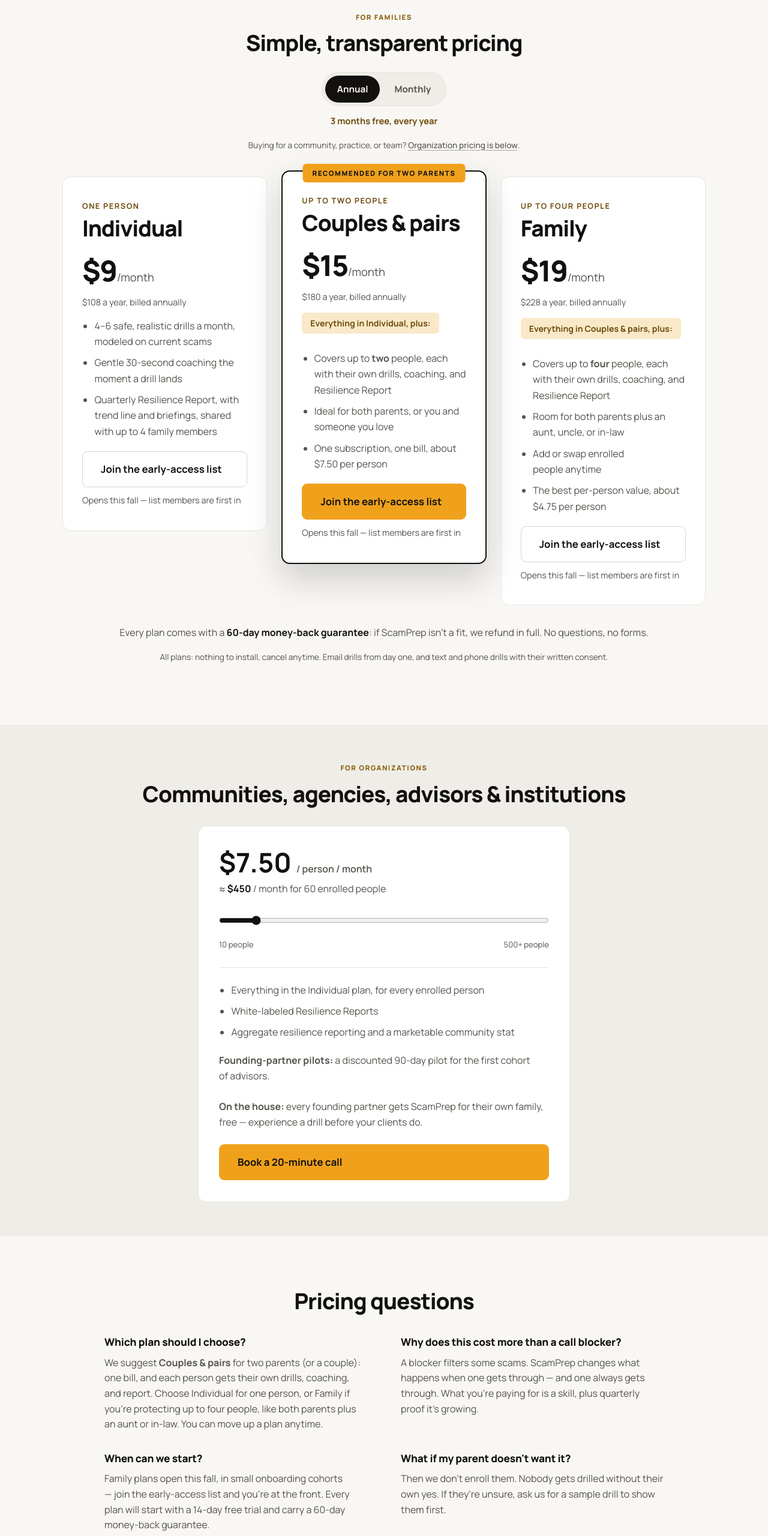
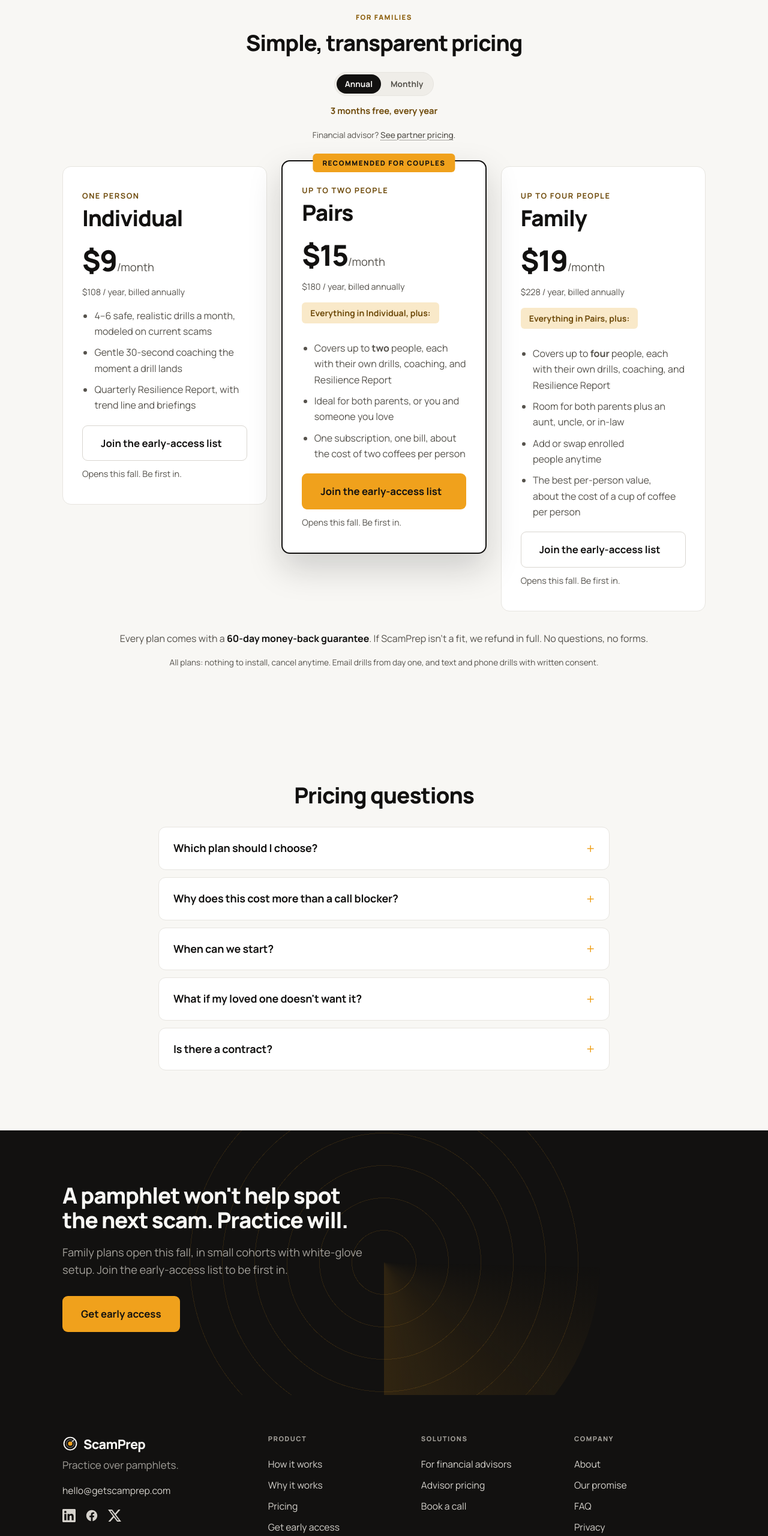
Before and after one commit to sawtoothtechnologies/sprysafe-site, an Astro site: page /pricing in a window 1280 px wide. Shown: the part 200-2760 px from the top of the page at 60% size. Built offline with nearby package versions, Linux system fonts and the light colour scheme; Astro itself is replaced by a stand-in of ours.

Commit message:
Pricing, About, Early access, Thanks and Promise copy edits; pricing page family-only with FAQ accordion; footer advisor links

```diff
--- a/src/components/CtaBand.astro
+++ b/src/components/CtaBand.astro
@@ -5,6 +5,7 @@ const {
   cta = 'Get early access',
   href = '/early-access',
   layout = 'center', // 'center' (default) or 'split': left copy + right-hand slot
+  note = '', // optional muted aside under the button; may contain HTML (e.g. a mailto link)
 } = Astro.props;
 const split = layout === 'split';
 ---
@@ -22,6 +23,7 @@ const split = layout === 'split';
           <a class="btn btn--primary" href={href}>{cta}</a>
         </span>
       </p>
+      {note && <p class="cta-band__note" set:html={note} />}
     </div>
     {split && Astro.slots.has('default') && (
       <div class="cta-band__aside"><slot /></div>
@@ -32,6 +34,8 @@ const split = layout === 'split';
 <style>
   .cta-band__inner { position: relative; }
   .cta-band .lede { max-width: 40rem; }
+  .cta-band__note { margin: 22px 0 0; font-size: 0.95rem; color: var(--gray-400); max-width: 40rem; }
+  .cta-band__note a { color: var(--paper-bg); text-decoration: underline; text-underline-offset: 3px; }
   .cta-band__radar {
     left: 50%;
     top: 50%;
--- a/src/layouts/Base.astro
+++ b/src/layouts/Base.astro
@@ -136,8 +136,8 @@ const orgSchema = {
           </nav>
           <nav aria-label="Footer — solutions">
             <p class="footer-head">Solutions</p>
-            <a href="/solutions">For organizations</a>
-            <a href="/solutions#pricing">Partner pricing</a>
+            <a href="/solutions">For financial advisors</a>
+            <a href="/solutions#pricing">Advisor pricing</a>
             <a href="https://cal.com/scamprep/partner-call">Book a call</a>
           </nav>
           <nav aria-label="Footer — company">
--- a/src/pages/pricing.astro
+++ b/src/pages/pricing.astro
@@ -1,7 +1,7 @@
 ---
 import Base from '../layouts/Base.astro';
 import CtaBand from '../components/CtaBand.astro';
-import OrgPricing from '../components/OrgPricing.astro';
+import Faq from '../components/Faq.astro';
 import { checkoutLinks } from '../data/checkout.js';
 
 // Checkout URL for a plan + billing period, falling back to the waitlist
@@ -9,11 +9,34 @@ import { checkoutLinks } from '../data/checkout.js';
 // Falls back to the early-access list, carrying which plan they picked. When Stripe
 // Payment Links are pasted into checkout.js, buttons revert to checkout automatically.
 const co = (plan, mode) => checkoutLinks[plan]?.[mode] || `/early-access?plan=${plan}`;
+
+const pricingFaqs = [
+  {
+    q: 'Which plan should I choose?',
+    a: `<p>We suggest <strong>Pairs</strong> for two loved ones (like parents): one bill, and each person gets their own drills, coaching, and report. Choose Individual for one person, or Family if you're protecting up to four people, like both parents plus an aunt or in-law. You can change plans anytime.</p>`,
+  },
+  {
+    q: 'Why does this cost more than a call blocker?',
+    a: `<p>A blocker filters some scams. ScamPrep changes what happens when one gets through… and one always gets through. You’re paying for a skill, not just a service, plus quarterly proof it's growing.</p>`,
+  },
+  {
+    q: 'When can we start?',
+    a: `<p>Plans open this fall, in small onboarding cohorts. Join the early-access list and you're at the front. Every plan starts with a 14-day free trial and carries a 60-day money-back guarantee.</p>`,
+  },
+  {
+    q: "What if my loved one doesn't want it?",
+    a: `<p>Then we don't enroll them, and you get a refund. Nobody gets drilled without their own yes. If they're unsure, ask us for a sample drill to show them first: <a href="mailto:hello@getscamprep.com">hello@getscamprep.com</a></p>`,
+  },
+  {
+    q: 'Is there a contract?',
+    a: `<p>None. Monthly plans cancel anytime. Annual plans extend access through the end of your billing period.</p>`,
+  },
+];
 ---
 
 <Base
-  title="ScamPrep Pricing: Plans from $9/month, with a 14-Day Free Trial"
-  description="Three simple plans: one person ($9/mo), up to two ($15/mo), or up to four ($19/mo), billed annually. Family plans open this fall — join the early-access list. Business pricing for communities, agencies, and advisors."
+  title="ScamPrep pricing: simulated scams from $9/month, with a free trial"
+  description="Three simple plans: one person ($9/mo), up to two ($15/mo), or up to four ($19/mo), billed annually. Family plans open this fall, join the early-access list. Advisor pricing is on the For financial advisors page."
 >
   <!-- Availability notice: one slim, dismissible line instead of a paragraph in the
        header. Dismissal sticks for the browser session. Without JS it simply shows
@@ -21,8 +44,8 @@ const co = (plan, mode) => checkoutLinks[plan]?.[mode] || `/early-access?plan=${
   <div class="notice" id="pricing-notice">
     <div class="wrap notice__inner">
       <p>
-        <strong>Family plans open this fall</strong> — <a href="/early-access">join the
-        early-access list</a> to be first in. Organizations can <a href="https://cal.com/scamprep/partner-call">start now</a>.
+        <strong>Family plans open this fall.</strong> <a href="/early-access">Join the
+        early-access list</a> to be first in. Financial advisor? <a href="/solutions">Get started now</a>.
       </p>
       <button type="button" class="notice__close" aria-label="Dismiss notice">&times;</button>
     </div>
@@ -40,7 +63,7 @@ const co = (plan, mode) => checkoutLinks[plan]?.[mode] || `/early-access?plan=${
         </div>
       </div>
       <p class="billing-note is-on" aria-live="polite">3 months free, every year</p>
-      <p class="org-jump">Buying for a community, practice, or team? <a href="#org-pricing">Organization pricing is below</a>.</p>
+      <p class="org-jump">Financial advisor? <a href="/solutions#pricing">See partner pricing</a>.</p>
     </div>
 
     <div class="wrap">
@@ -52,33 +75,33 @@ const co = (plan, mode) => checkoutLinks[plan]?.[mode] || `/early-access?plan=${
           <p class="price-card__price">
             <span class="price-card__num" data-annual="$9" data-monthly="$12">$9</span>/month
           </p>
-          <p class="price-card__billing" data-annual="$108 a year, billed annually" data-monthly="billed monthly, cancel anytime">$108 a year, billed annually</p>
+          <p class="price-card__billing" data-annual="$108 / year, billed annually" data-monthly="billed monthly, cancel anytime">$108 / year, billed annually</p>
           <ul>
             <li>4–6 safe, realistic drills a month, modeled on current scams</li>
             <li>Gentle 30-second coaching the moment a drill lands</li>
-            <li>Quarterly Resilience Report, with trend line and briefings, shared with up to 4 family members</li>
+            <li>Quarterly Resilience Report, with trend line and briefings</li>
           </ul>
           <a class="btn btn--ghost" data-checkout href={co('individual', 'annual')} data-annual-href={co('individual', 'annual')} data-monthly-href={co('individual', 'monthly')}>Join the early-access list</a>
-          <p class="price-card__trial">Opens this fall — list members are first in</p>
+          <p class="price-card__trial">Opens this fall. Be first in.</p>
         </div>
 
         <!-- Tier 2 — up to two (RECOMMENDED) -->
         <div class="price-card price-card--featured">
-          <span class="price-badge">Recommended for two parents</span>
+          <span class="price-badge">Recommended for couples</span>
           <p class="price-card__label">Up to two people</p>
-          <h2>Couples &amp; pairs</h2>
+          <h2>Pairs</h2>
           <p class="price-card__price">
             <span class="price-card__num" data-annual="$15" data-monthly="$20">$15</span>/month
           </p>
-          <p class="price-card__billing" data-annual="$180 a year, billed annually" data-monthly="billed monthly, cancel anytime">$180 a year, billed annually</p>
+          <p class="price-card__billing" data-annual="$180 / year, billed annually" data-monthly="billed monthly, cancel anytime">$180 / year, billed annually</p>
           <p class="price-card__inherit">Everything in <strong>Individual</strong>, plus:</p>
           <ul>
             <li>Covers up to <strong>two</strong> people, each with their own drills, coaching, and Resilience Report</li>
             <li>Ideal for both parents, or you and someone you love</li>
-            <li>One subscription, one bill, about <span data-annual="$7.50" data-monthly="$10">$7.50</span> per person</li>
+            <li>One subscription, one bill, about the cost of two coffees per person</li>
           </ul>
           <a class="btn btn--primary" data-checkout href={co('couples', 'annual')} data-annual-href={co('couples', 'annual')} data-monthly-href={co('couples', 'monthly')}>Join the early-access list</a>
-          <p class="price-card__trial">Opens this fall — list members are first in</p>
+          <p class="price-card__trial">Opens this fall. Be first in.</p>
         </div>
 
         <!-- Tier 3 — up to four -->
@@ -88,83 +111,34 @@ const co = (plan, mode) => checkoutLinks[plan]?.[mode] || `/early-access?plan=${
           <p class="price-card__price">
             <span class="price-card__num" data-annual="$19" data-monthly="$25">$19</span>/month
           </p>
-          <p class="price-card__billing" data-annual="$228 a year, billed annually" data-monthly="billed monthly, cancel anytime">$228 a year, billed annually</p>
-          <p class="price-card__inherit">Everything in <strong>Couples &amp; pairs</strong>, plus:</p>
+          <p class="price-card__billing" data-annual="$228 / year, billed annually" data-monthly="billed monthly, cancel anytime">$228 / year, billed annually</p>
+          <p class="price-card__inherit">Everything in <strong>Pairs</strong>, plus:</p>
           <ul>
             <li>Covers up to <strong>four</strong> people, each with their own drills, coaching, and Resilience Report</li>
             <li>Room for both parents plus an aunt, uncle, or in-law</li>
             <li>Add or swap enrolled people anytime</li>
-            <li>The best per-person value, about <span data-annual="$4.75" data-monthly="$6.25">$4.75</span> per person</li>
+            <li>The best per-person value, about the cost of a cup of coffee per person</li>
           </ul>
           <a class="btn btn--ghost" data-checkout href={co('family', 'annual')} data-annual-href={co('family', 'annual')} data-monthly-href={co('family', 'monthly')}>Join the early-access list</a>
-          <p class="price-card__trial">Opens this fall — list members are first in</p>
+          <p class="price-card__trial">Opens this fall. Be first in.</p>
         </div>
       </div>
       <p class="guarantee center">
-        Every plan comes with a <strong>60-day money-back guarantee</strong>: if ScamPrep isn't a
-        fit, we refund in full. No questions, no forms.
+        Every plan comes with a <strong>60-day money-back guarantee</strong>. If ScamPrep isn't a fit, we refund in full. No questions, no forms.
       </p>
       <p class="plan-fineprint center">
-        All plans: nothing to install, cancel anytime. Email drills from day one, and text and
-        phone drills with their written consent.
+        All plans: nothing to install, cancel anytime. Email drills from day one, and text and phone drills with written consent.
       </p>
     </div>
   </section>
 
-  <!-- ============ FOR ORGANIZATIONS ============ -->
-  <section class="section--tight section section--paper" id="org-pricing">
-    <div class="wrap center">
-      <p class="kicker">For organizations</p>
-      <h2>Communities, agencies, advisors &amp; institutions</h2>
-      <div style="margin-top: 32px;">
-        <OrgPricing />
-      </div>
-    </div>
-  </section>
 
   <section class="section">
-    <div class="wrap" style="max-width: 980px;">
+    <div class="wrap" style="max-width: 800px;">
       <h2 class="center">Pricing questions</h2>
-      <!-- Compact two-column definition list — the answers are short enough
-           that hiding them behind an accordion costs more than it saves. -->
-      <dl class="price-faq">
-        <div class="price-faq__item">
-          <dt>Which plan should I choose?</dt>
-          <dd>
-            We suggest <strong>Couples &amp; pairs</strong> for two parents (or a couple): one
-            bill, and each person gets their own drills, coaching, and report. Choose Individual
-            for one person, or Family if you're protecting up to four people, like both parents
-            plus an aunt or in-law. You can move up a plan anytime.
-          </dd>
-        </div>
-        <div class="price-faq__item">
-          <dt>Why does this cost more than a call blocker?</dt>
-          <dd>
-            A blocker filters some scams. ScamPrep changes what happens when one gets through —
-            and one always gets through. What you're paying for is a skill, plus quarterly proof
-            it's growing.
-          </dd>
-        </div>
-        <div class="price-faq__item">
-          <dt>When can we start?</dt>
-          <dd>
-            Family plans open this fall, in small onboarding cohorts — join the early-access
-            list and you're at the front. Every plan will start with a 14-day free trial and
-            carry a 60-day money-back&nbsp;guarantee.
-          </dd>
-        </div>
-        <div class="price-faq__item">
-          <dt>What if my parent doesn't want it?</dt>
-          <dd>
-            Then we don't enroll them. Nobody gets drilled without their own yes. If they're
-            unsure, ask us for a sample drill to show them first.
-          </dd>
-        </div>
-        <div class="price-faq__item">
-          <dt>Contracts?</dt>
-          <dd>None. Monthly plans cancel anytime; annual plans refund unused months.</dd>
-        </div>
-      </dl>
+      <div style="margin-top: 32px;">
+        <Faq items={pricingFaqs} />
+      </div>
     </div>
   </section>
 
@@ -295,21 +269,21 @@ const co = (plan, mode) => checkoutLinks[plan]?.[mode] || `/early-access?plan=${
   .billing-toggle {
     display: none;
     background: var(--paper);
-    border: 1.5px solid var(--line);
+    border: 1px solid var(--line);
     border-radius: 999px;
-    padding: 5px;
-    gap: 4px;
+    padding: 3px;
+    gap: 2px;
   }
   .billing--js .billing-toggle { display: inline-flex; }
   .billing-toggle__btn {
     font-family: var(--font-body);
-    font-size: 0.95rem;
+    font-size: 0.85rem;
     font-weight: 700;
     color: var(--ink-soft);
     background: transparent;
     border: none;
     border-radius: 999px;
-    padding: 12px 20px;
+    padding: 7px 14px;
     cursor: pointer;
     display: inline-flex;
     align-items: center;
@@ -420,25 +394,6 @@ const co = (plan, mode) => checkoutLinks[plan]?.[mode] || `/early-access?plan=${
     margin: 10px 0 0;
   }
   .price-card .btn { width: 100%; }
-  /* Pricing questions — compact two-column definition list. */
-  .price-faq {
-    margin: 34px 0 0;
-    display: grid;
-    gap: 30px 56px;
-  }
-  @media (min-width: 800px) {
-    .price-faq { grid-template-columns: 1fr 1fr; }
-  }
-  .price-faq__item { margin: 0; }
-  .price-faq dt {
-    font-family: var(--font-display);
-    font-weight: 800;
-    font-size: 1.08rem;
-    letter-spacing: -0.01em;
-    color: var(--ink);
-    margin: 0 0 7px;
-  }
-  .price-faq dd { margin: 0; font-size: 1rem; color: var(--gray-700); line-height: 1.6; }
 
   .guarantee {
     font-size: 1rem;
--- a/src/pages/solutions/index.astro
+++ b/src/pages/solutions/index.astro
@@ -275,6 +275,7 @@ const partnerCall = 'https://cal.com/scamprep/partner-call';
     body="Book a 20-minute call to see whether ScamPrep fits your practice and get your pilot started."
     cta="Book a 20-minute call"
     href={partnerCall}
+    note="Credit union, caregiving facility, wealth manager, or something else? Write to <a href='mailto:hello@getscamprep.com'>hello@getscamprep.com</a> and we'll talk."
   />
 
   <!-- Sources for the stats quoted across this page — a quiet gray-on-ink
```
Also changed, not shown: src/pages/about.astro (+7 -18 lines), src/pages/early-access.astro (+9 -30 lines), src/pages/promise.astro (+8 -19 lines), src/pages/thanks.astro (+6 -7 lines).
